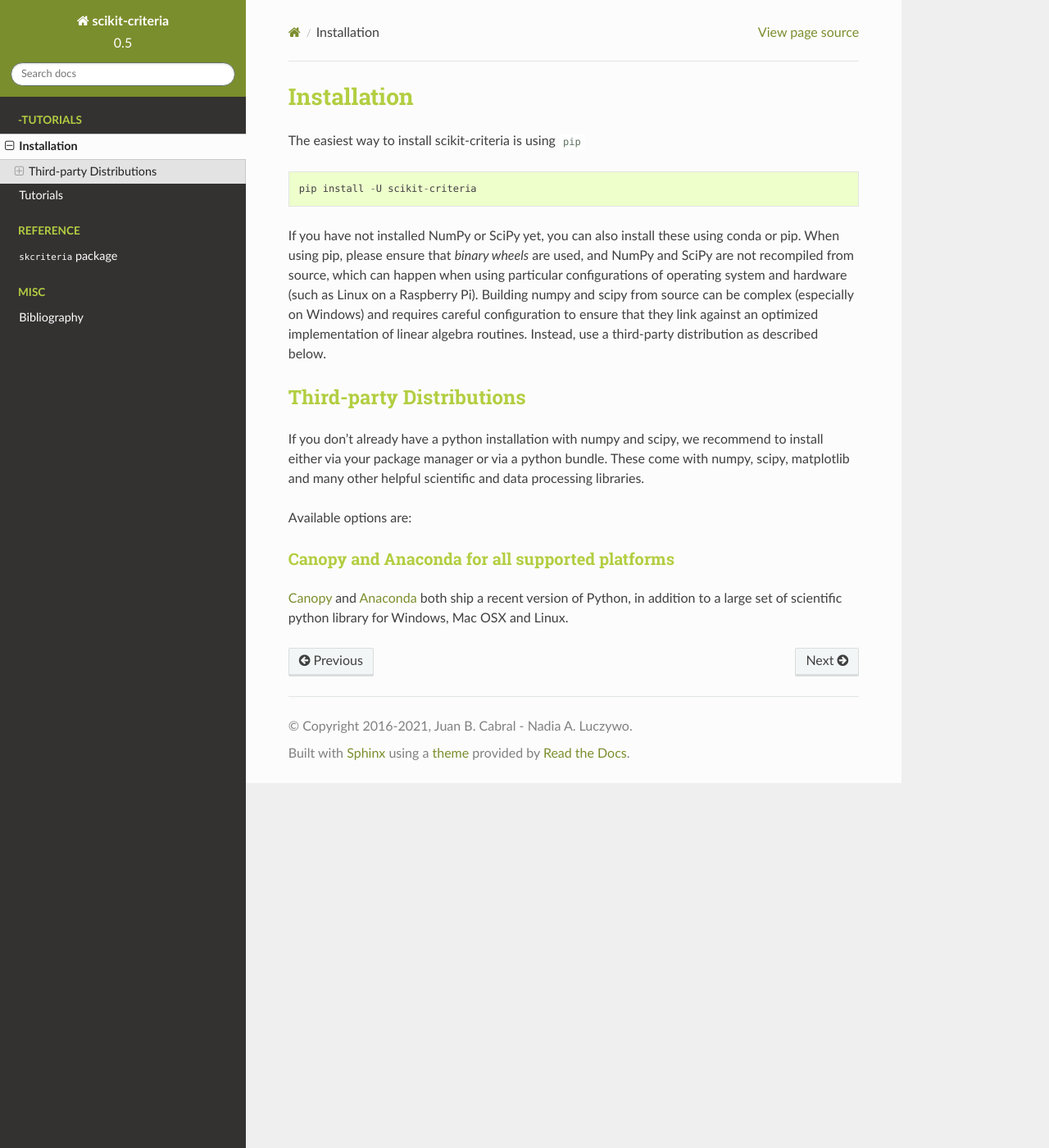
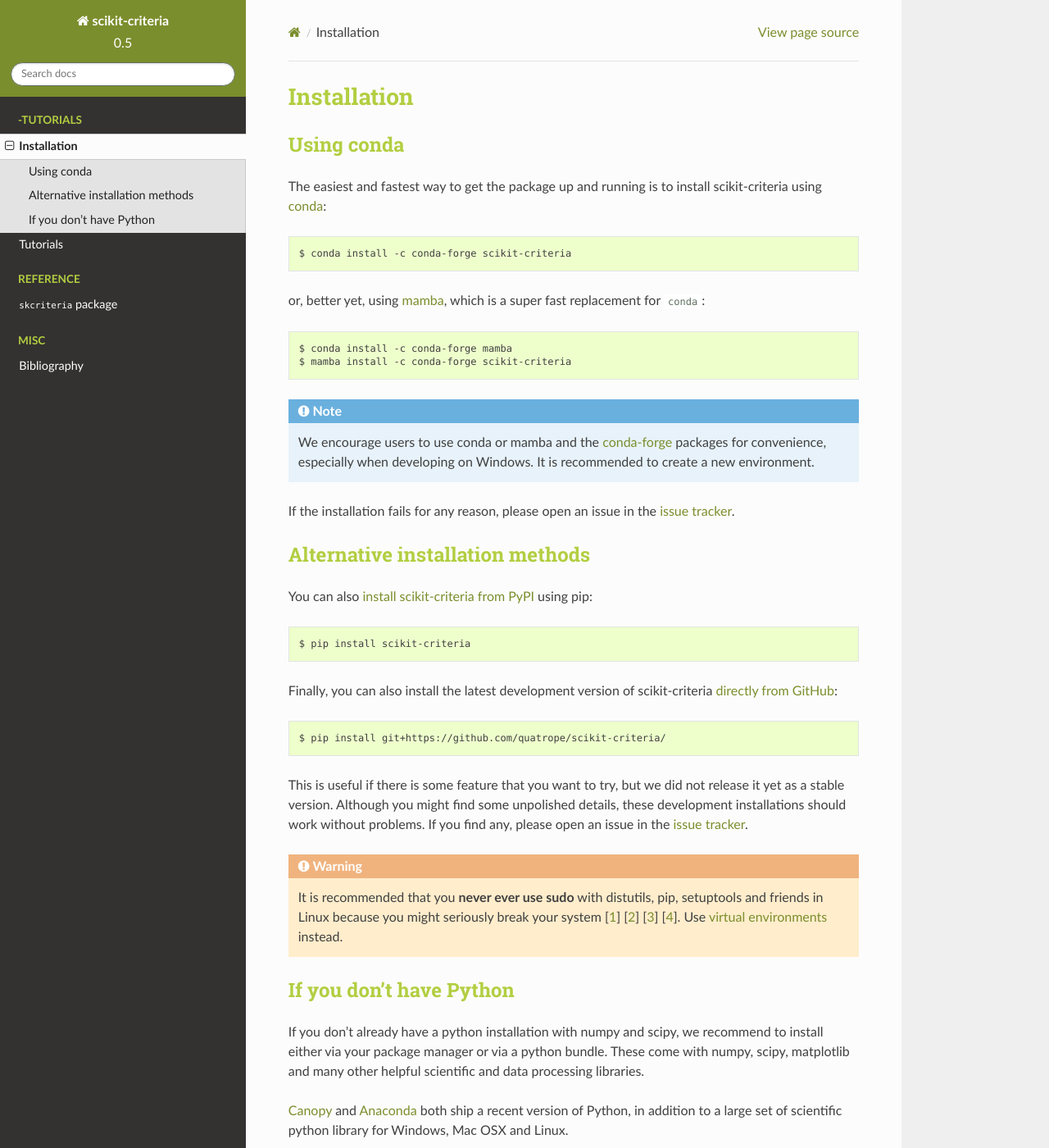
Before and after one commit to quatrope/scikit-criteria, a Sphinx documentation site: the page built from docs/source/install.rst, in a window 1280 px wide and 1400 px high. Shown: the whole window at 82% size. Built offline with Sphinx 7.4.7 and the Read the Docs theme 2.0.0, drawn with Linux system fonts in a browser that asks for light colours.

Commit message:
installation tutorial improved (conda and mamba)

```diff
--- a/docs/source/install.rst
+++ b/docs/source/install.rst
@@ -4,33 +4,80 @@
 Installation
 ==========================
 
-The easiest way to install scikit-criteria is using ``pip`` ::
+Using conda
+-----------
 
-    pip install -U scikit-criteria
+The easiest and fastest way to get the package up and running is to
+install scikit-criteria using `conda`_:
+
+.. code:: bash
+
+   $ conda install -c conda-forge scikit-criteria
+
+or, better yet, using `mamba`_, which is a super fast replacement for
+``conda``:
+
+.. code:: bash
+
+   $ conda install -c conda-forge mamba
+   $ mamba install -c conda-forge scikit-criteria
+
+.. note::
+
+   We encourage users to use conda or mamba and the
+   `conda-forge <https://conda-forge.org/>`_ packages for convenience,
+   especially when developing on Windows. It is recommended to create a new
+   environment.
+
+If the installation fails for any reason, please open an issue in the
+`issue tracker`_.
+
+Alternative installation methods
+--------------------------------
+
+You can also `install scikit-criteria from PyPI`_ using pip:
+
+.. code:: bash
+
+   $ pip install scikit-criteria
+
+Finally, you can also install the latest development version of
+scikit-criteria `directly from GitHub`_:
+
+.. code:: bash
+
+   $ pip install git+https://github.com/quatrope/scikit-criteria/
+
+This is useful if there is some feature that you want to try, but we did
+not release it yet as a stable version. Although you might find some
+unpolished details, these development installations should work without
+problems. If you find any, please open an issue in the `issue tracker`_.
+
+.. warning::
+
+   It is recommended that you
+   **never ever use sudo** with distutils, pip, setuptools and friends in Linux
+   because you might seriously break your system
+   [`1 <http://wiki.python.org/moin/CheeseShopTutorial#Distutils_Installation>`_]
+   [`2 <http://stackoverflow.com/questions/4314376/how-can-i-install-a-python-egg-file/4314446#comment4690673_4314446>`_]
+   [`3 <http://workaround.org/easy-install-debian>`_]
+   [`4 <http://matplotlib.1069221.n5.nabble.com/Why-is-pip-not-mentioned-in-the-Installation-Documentation-tp39779p39812.html)>`_].
+   Use `virtual environments <https://docs.python.org/3/library/venv.html>`_ instead.
+
+.. _conda: https://conda.io/docs/
+.. _mamba: https://mamba.readthedocs.io/
+.. _issue tracker: https://github.com/quatrope/scikit-criteria/issues
+.. _install scikit-criteria from PyPI: https://pypi.python.org/pypi/scikit-criteria/
+.. _directly from GitHub: https://github.com/quatrope/scikit-criteria/
 
 
-If you have not installed NumPy or SciPy yet, you can also install these using
-conda or pip. When using pip, please ensure that *binary wheels* are used,
-and NumPy and SciPy are not recompiled from source, which can happen when using
-particular configurations of operating system and hardware (such as Linux on
-a Raspberry Pi).
-Building numpy and scipy from source can be complex (especially on Windows) and
-requires careful configuration to ensure that they link against an optimized
-implementation of linear algebra routines.
-Instead, use a third-party distribution as described below.
+If you don't have Python
+-------------------------
 
-
-Third-party Distributions
-==========================
 If you don't already have a python installation with numpy and scipy, we
 recommend to install either via your package manager or via a python bundle.
 These come with numpy, scipy, matplotlib and many other helpful
 scientific and data processing libraries.
-
-Available options are:
-
-Canopy and Anaconda for all supported platforms
------------------------------------------------
 
 `Canopy
 <https://www.enthought.com/products/canopy>`_ and `Anaconda
```
Also changed, not shown: docs/source/tutorial/quickstart.ipynb.
